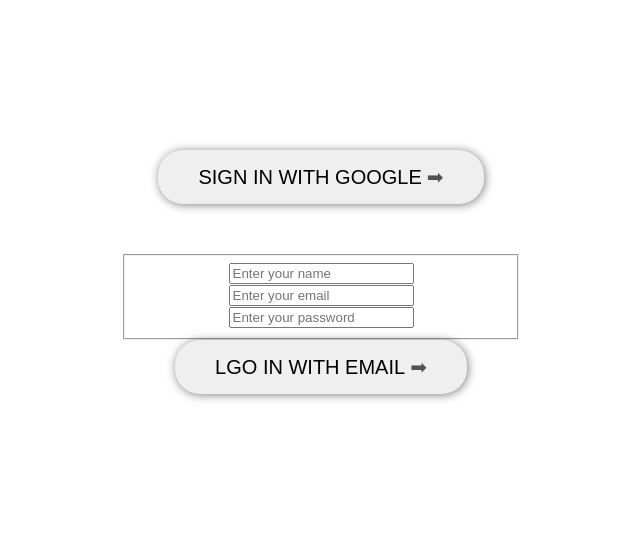
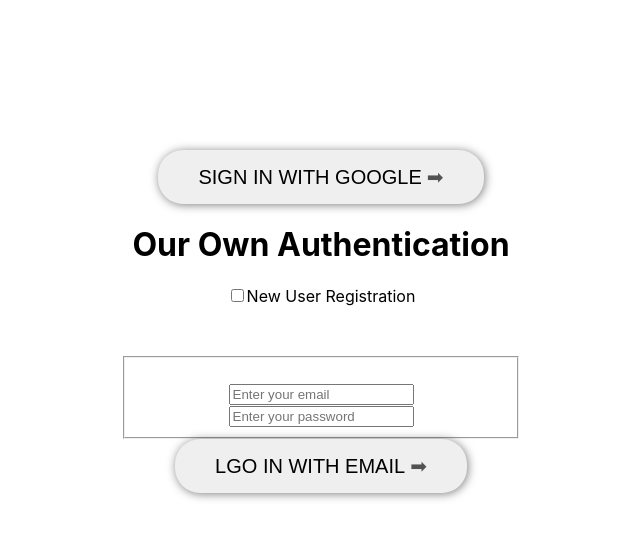
Before and after one commit to Mizzan/react-authentication-firebase, a React (Create React App) app: page / in a window 1280 px wide. Shown: the top 538 px of the page, without its empty margins (319-959 px from the left). Built offline with nearby package versions, Linux system fonts and the light colour scheme.

Commit message:
42-6 toggle sign in and sign up form

```diff
--- a/src/App.js
+++ b/src/App.js
@@ -7,6 +7,7 @@
   firebase.initializeApp(firebaseConfig);
 }
 function App() {
+  const [newUser, setNewUser] = useState(false);
   const [user, setUser] = useState({
     isSignIn: false,
     name: "",
@@ -80,10 +81,27 @@
     }
   };
   const handleSubmit = (e) => {
-    if (user.email && user.password) {
+    if (newUser && user.email && user.password) {
       firebase
         .auth()
         .createUserWithEmailAndPassword(user.email, user.password)
+        .then((res) => {
+          const newUserInfo = { ...user };
+          newUserInfo.error = "";
+          newUserInfo.success = true;
+          setUser(newUserInfo);
+        })
+        .catch((error) => {
+          const newUserInfo = { ...user };
+          newUserInfo.error = error.message;
+          newUserInfo.success = false;
+          setUser(newUserInfo);
+        });
+    }
+    if (!newUser && user.email && user.password) {
+      firebase
+        .auth()
+        .signInWithEmailAndPassword(user.email, user.password)
         .then((res) => {
           const newUserInfo = { ...user };
           newUserInfo.error = "";
@@ -123,17 +141,25 @@
         </div>
       )}
 
+      <h1>Our Own Authentication</h1>
+
+      <input
+        type="checkbox"
+        name="newUserRegistration"
+        id="newUserRegistration"
+        onChange={() => setNewUser(!newUser)}
+      />
+      <label htmlFor="newUserRegistration">New User Registration</label>
       <form style={formStyle} onSubmit={handleSubmit}>
         <fieldset>
-          <input
-            onBlur={handleBlur}
-            // disabling the email type for using the regex
-            // type="email"
-            type="text"
-            name="name"
-            placeholder="Enter your name"
-            required
-          />
+          {newUser && (
+            <input
+              name="name"
+              type="text"
+              placeholder="Enter your name"
+              onBlur={handleBlur}
+            />
+          )}
           <br />
           <input
             onBlur={handleBlur}
@@ -157,7 +183,9 @@
       </form>
       <p style={{ color: "red" }}>{user.error}</p>
       {user.success && (
-        <p style={{ color: "green" }}>User created successfully.</p>
+        <p style={{ color: "green" }}>
+          User {newUser ? "created" : "logged in"} successfully.
+        </p>
       )}
     </div>
   );
```
